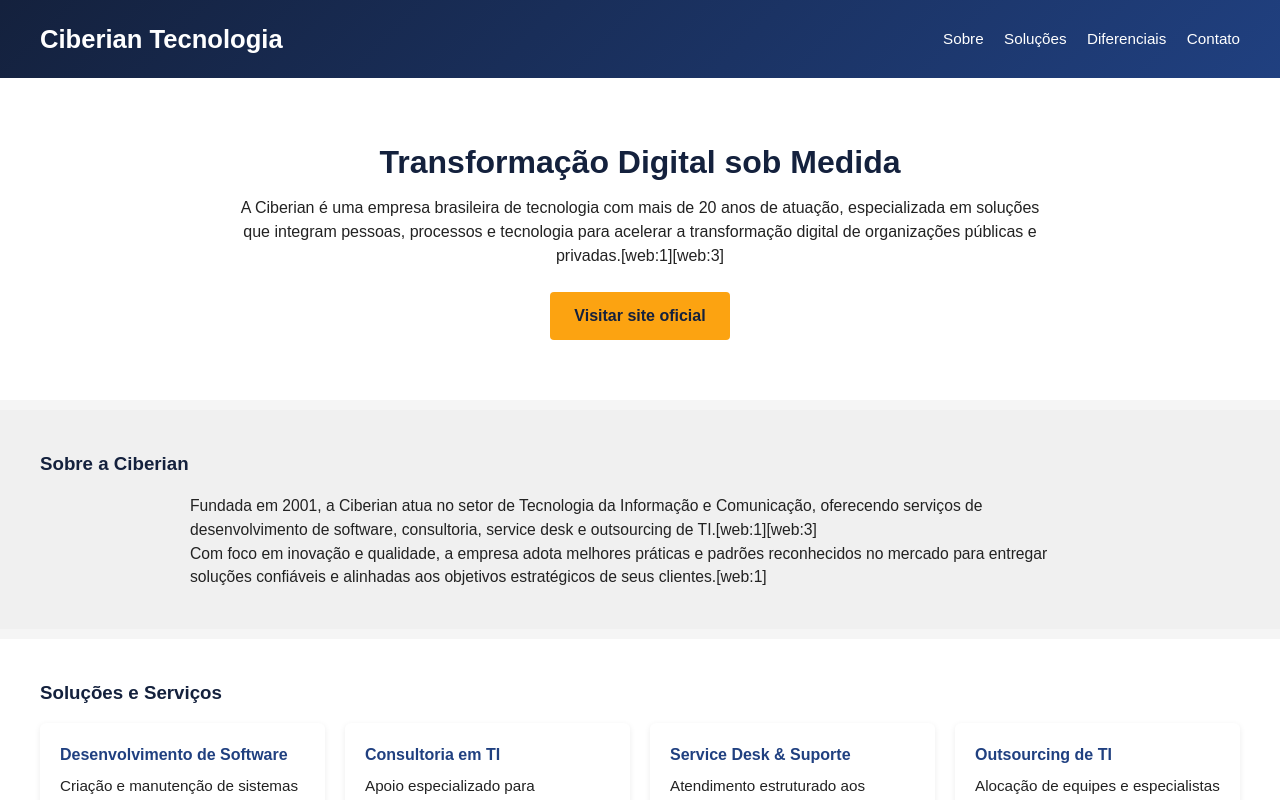
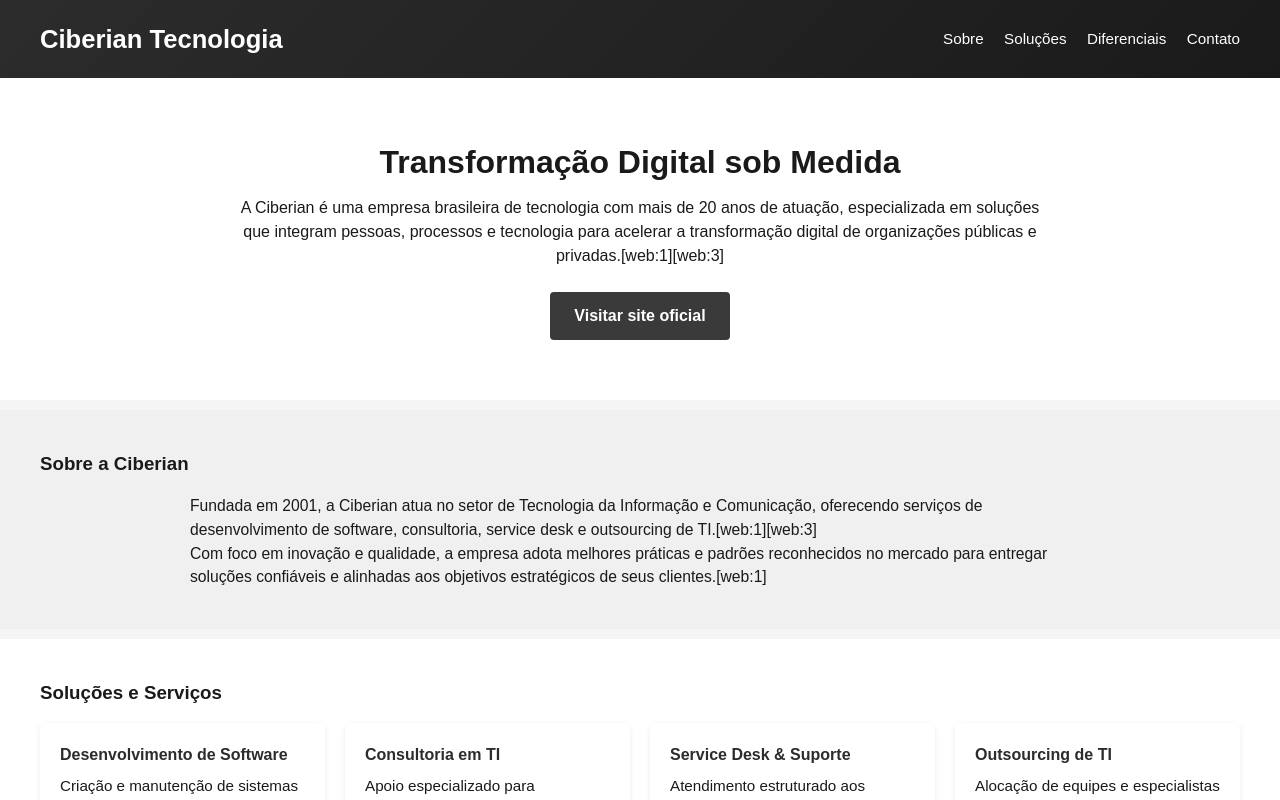
Before and after one commit to gustadimas/aula-git-fork-gustadimas, a plain HTML site: page index.html in a window 1280 px wide. Shown: the top 800 px of the page. Drawn offline with Linux system fonts and the light colour scheme.

Commit message:
Atualiza paleta de cores para Ciberian

```diff
--- a/index.html
+++ b/index.html
@@ -9,11 +9,11 @@
     body {
       font-family: Arial, Helvetica, sans-serif;
       line-height: 1.5;
-      color: #222;
+      color: #1a1a1a;
       background-color: #f5f5f5;
     }
     header {
-      background: linear-gradient(135deg, #14213d, #204080);
+      background: linear-gradient(135deg, #2c2c2c, #1a1a1a);
       color: #fff;
       padding: 20px 40px;
       display: flex;
@@ -40,7 +40,7 @@
     .hero h2 {
       font-size: 2rem;
       margin-bottom: 10px;
-      color: #14213d;
+      color: #1a1a1a;
     }
     .hero p {
       max-width: 800px;
@@ -49,15 +49,15 @@
     }
     .hero a.btn {
       display: inline-block;
-      background-color: #fca311;
-      color: #14213d;
+      background-color: #3a3a3a;
+      color: #ffffff;
       padding: 12px 24px;
       border-radius: 4px;
       font-weight: bold;
       text-decoration: none;
     }
     .hero a.btn:hover {
-      background-color: #e49410;
+      background-color: #1a1a1a;
     }
     .section {
       padding: 40px;
@@ -69,7 +69,7 @@
     }
     .section h3 {
       margin-bottom: 16px;
-      color: #14213d;
+      color: #1a1a1a;
     }
     .grid {
       display: grid;
@@ -84,7 +84,7 @@
     }
     .card h4 {
       margin-bottom: 8px;
-      color: #204080;
+      color: #2c2c2c;
     }
     .card p {
       font-size: 0.95rem;
@@ -95,7 +95,7 @@
       font-size: 0.98rem;
     }
     .about strong {
-      color: #204080;
+      color: #2c2c2c;
     }
     .contact {
       max-width: 700px;
@@ -103,7 +103,7 @@
       font-size: 0.95rem;
     }
     .contact a {
-      color: #204080;
+      color: #3a3a3a;
       text-decoration: none;
     }
     .contact a:hover {
@@ -113,7 +113,7 @@
       text-align: center;
       padding: 16px;
       font-size: 0.85rem;
-      background-color: #14213d;
+      background-color: #1a1a1a;
       color: #fff;
       margin-top: 10px;
     }
```
